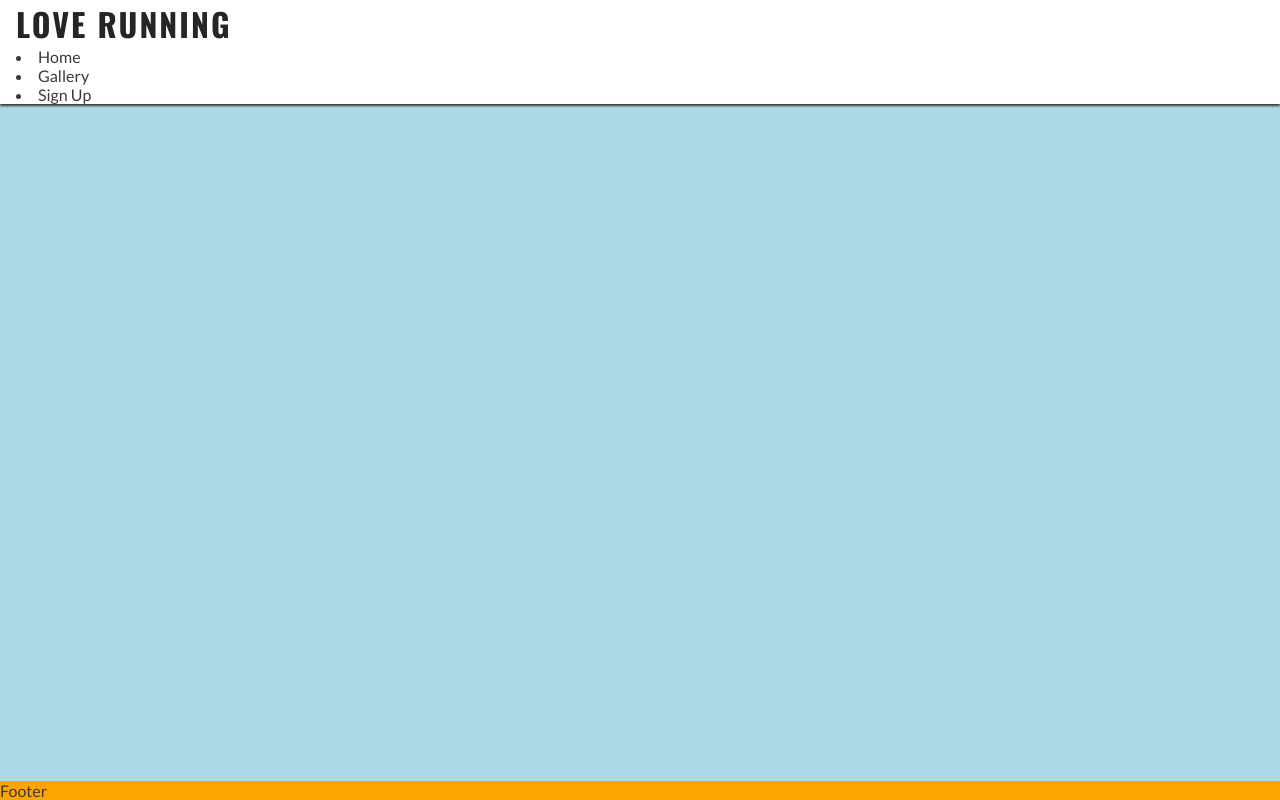
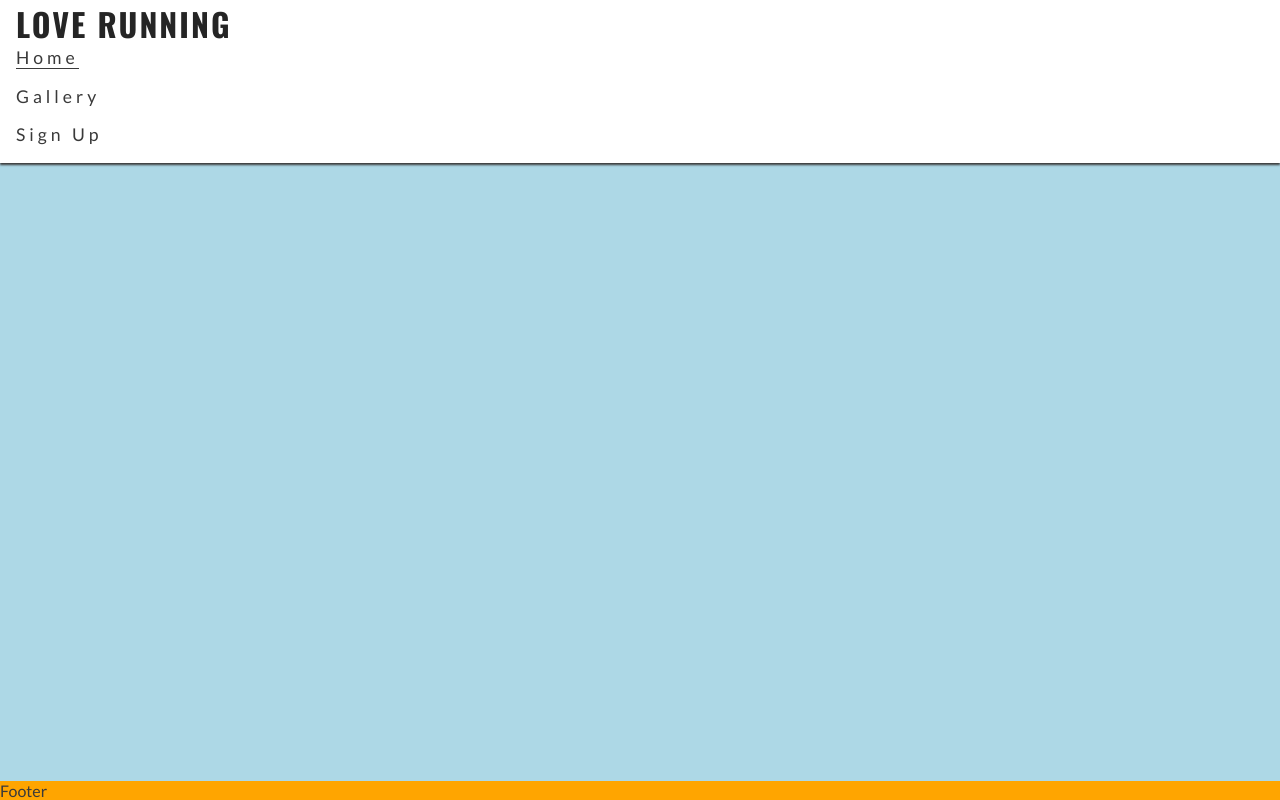
Before and after one commit to Amelia5p/Love-running-, a plain HTML site: page index.html in a window 1280 px wide. Drawn offline with nearby package versions, Linux system fonts and the light colour scheme.

Commit message:
add navbar styles to menu

```diff
--- a/assets/css/style.css
+++ b/assets/css/style.css
@@ -47,6 +47,20 @@ h1{
     color: #252525
 }
 
+#menu {
+    font-size: 110%;
+    letter-spacing: 4px;
+    list-style-type:none;
+
+}
+
+#menu > li {
+    margin-bottom: 1em;
+}
+
+.active{
+    border-bottom: 1px solid #3a3a3a;
+}
 /* main */
 
 main {
--- a/index.html
+++ b/index.html
@@ -23,9 +23,11 @@
         <h1 id="logo">Love Running</h1>
     </a>
     <nav>
-        <li><a href="">Home</a></li>
+        <ul id="menu">
+        <li><a href="" class="active">Home</a></li>
         <li><a href="">Gallery</a></li>
         <li><a href="">Sign Up</a></li>
+        </ul>
     </nav>
 </header>
 
```
